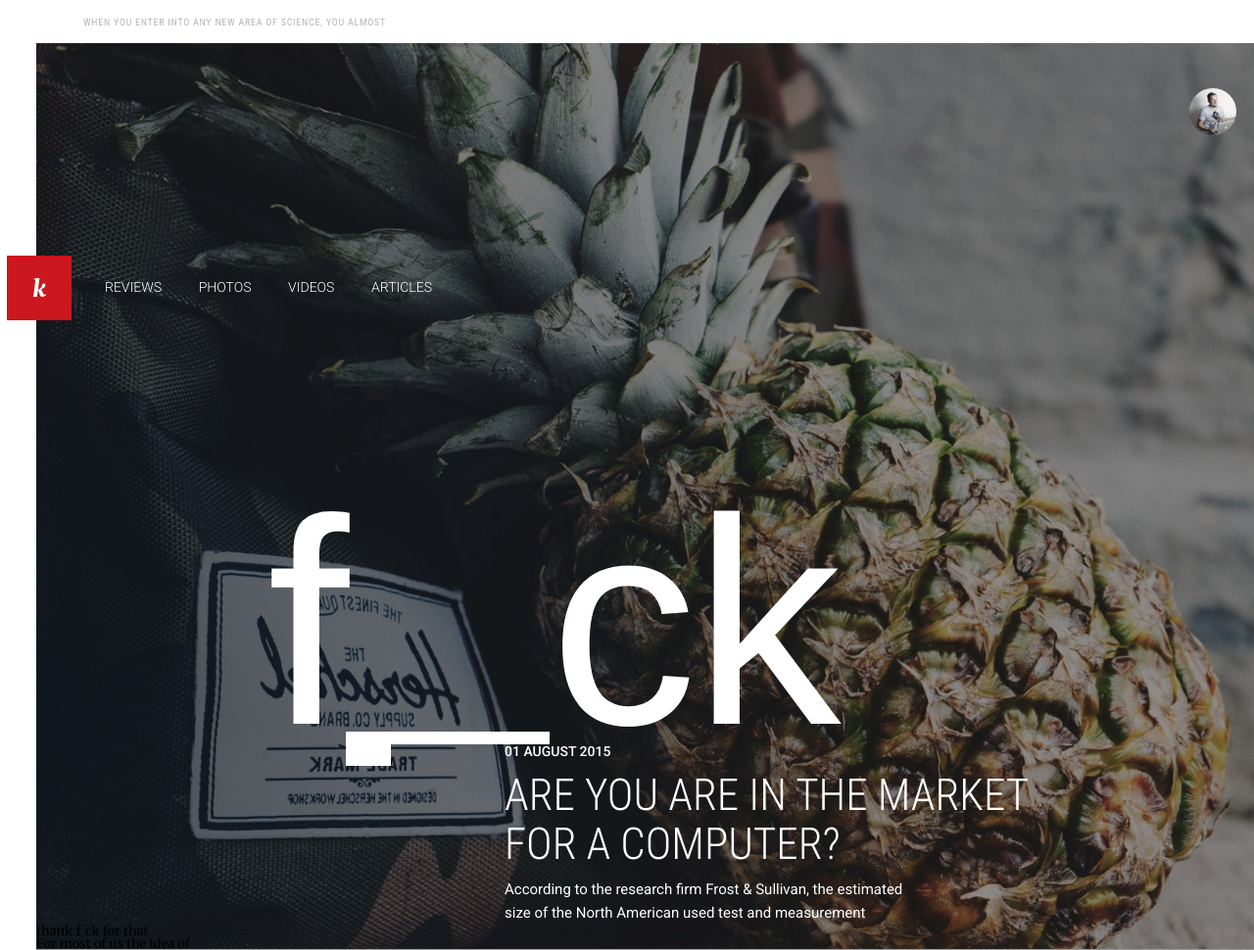
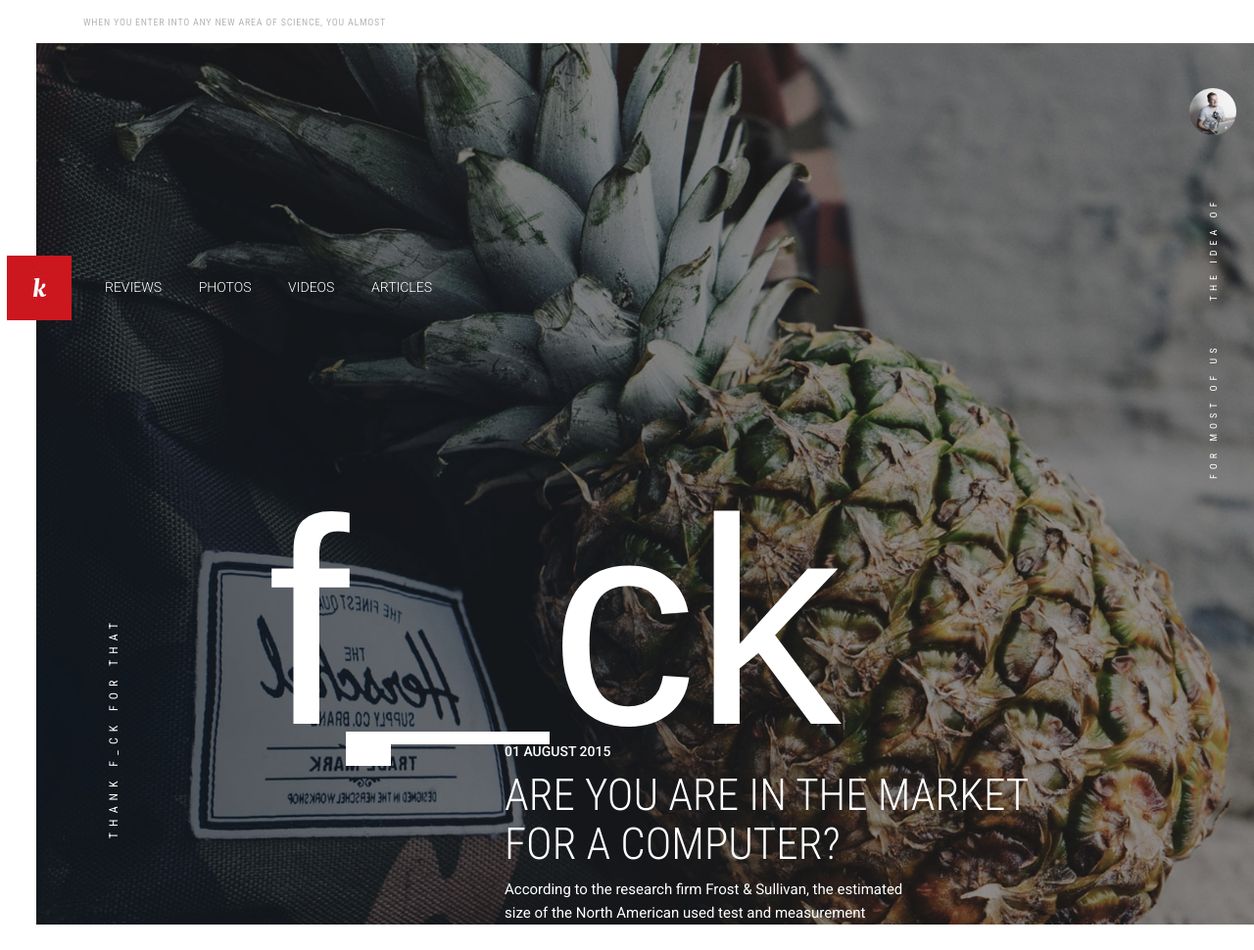
Before and after one commit to AndreyDorodnev/Magazine-template, a website: page index.html in a window 1280 px wide. Shown: the whole page at 98% size. After the commit the page ends 944 px from the top, so only its background shows below. Drawn offline with nearby package versions, Linux system fonts and the light colour scheme; files that its build step writes are made by us from their sources; files whose address does not match are found by name; a web font is replaced by a local one.

Commit message:
labels add

```diff
--- a/scss/blocks/header.scss
+++ b/scss/blocks/header.scss
@@ -153,5 +153,39 @@ header{
                 }
             }
         }
+        .left-label{
+            position: absolute;
+            z-index: 2;
+            left: -34px;
+            transform: rotate(-90deg);
+            top: 77%;
+            p{
+                color: $white;
+                font-family: 'Roboto Condensed', sans-serif;
+                font-weight: 400;
+                font-size: 12px;
+                letter-spacing: 0.5em;
+                text-transform: uppercase;
+            }
+        }
+        .right-label{
+            position: absolute;
+            z-index: 2;
+            transform: rotate(-90deg);
+            right: -82px;
+            top: 280px;
+            width: 320px;
+            p{
+                color: $white;
+                font-family: 'Roboto Condensed', sans-serif;
+                font-weight: 400;
+                font-size: 10px;
+                letter-spacing: 0.5em;
+                text-transform: uppercase;
+                span{
+                    padding-left: 36px;
+                }
+            }
+        }
     }
 }
```
